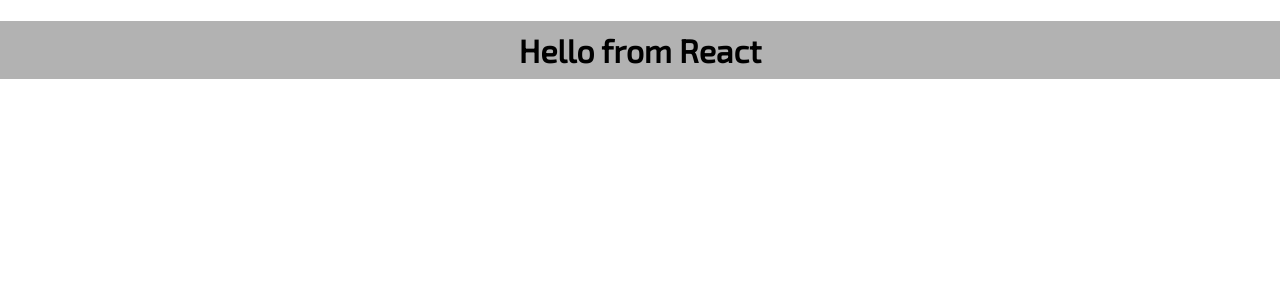
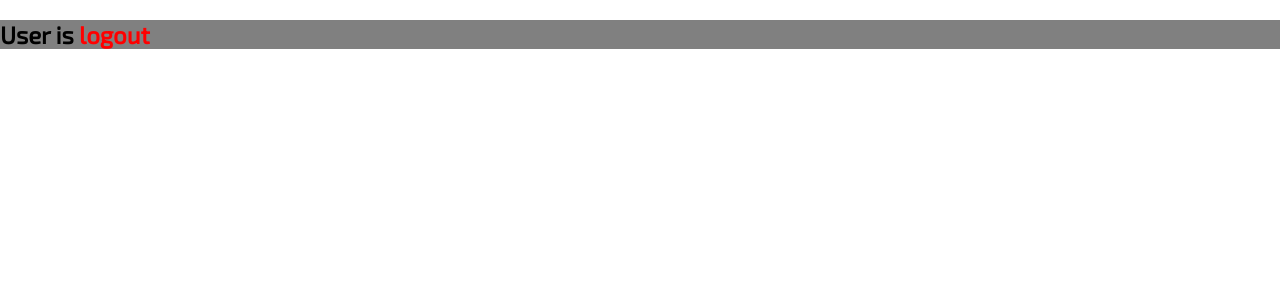
Before and after one commit to norbert-lukaszuk/reactapp, a React (Create React App) app: page / in a window 1280 px wide. Shown: the top 300 px of the page. Built offline with nearby package versions, Linux system fonts and the light colour scheme.

Commit message:
chanege login status in component & added some styling

```diff
--- a/src/App.js
+++ b/src/App.js
@@ -1,11 +1,30 @@
-import React from "react";
-
-function App() {
-  return (
-    <div>
-      <h1 className="mainHeader">Hello from React</h1>
-    </div>
-  );
+import React, { Component } from "react";
+// example of using state to change rendered compononets values
+class App extends Component {
+  constructor() {
+    super();
+    this.state = {
+      isLoggedIn: false,
+    };
+  }
+  render() {
+    let status;
+    let style = {
+      fontSize: "1em",
+    };
+    if (this.state.isLoggedIn) {
+      status = "login";
+      style.color = "green";
+    } else {
+      status = "logout";
+      style.color = "red";
+    }
+    return (
+      <h2 style={{ backgroundColor: "gray" }}>
+        User is <span style={style}>{status}</span>
+      </h2>
+    );
+  }
 }
 
 export default App;
```
